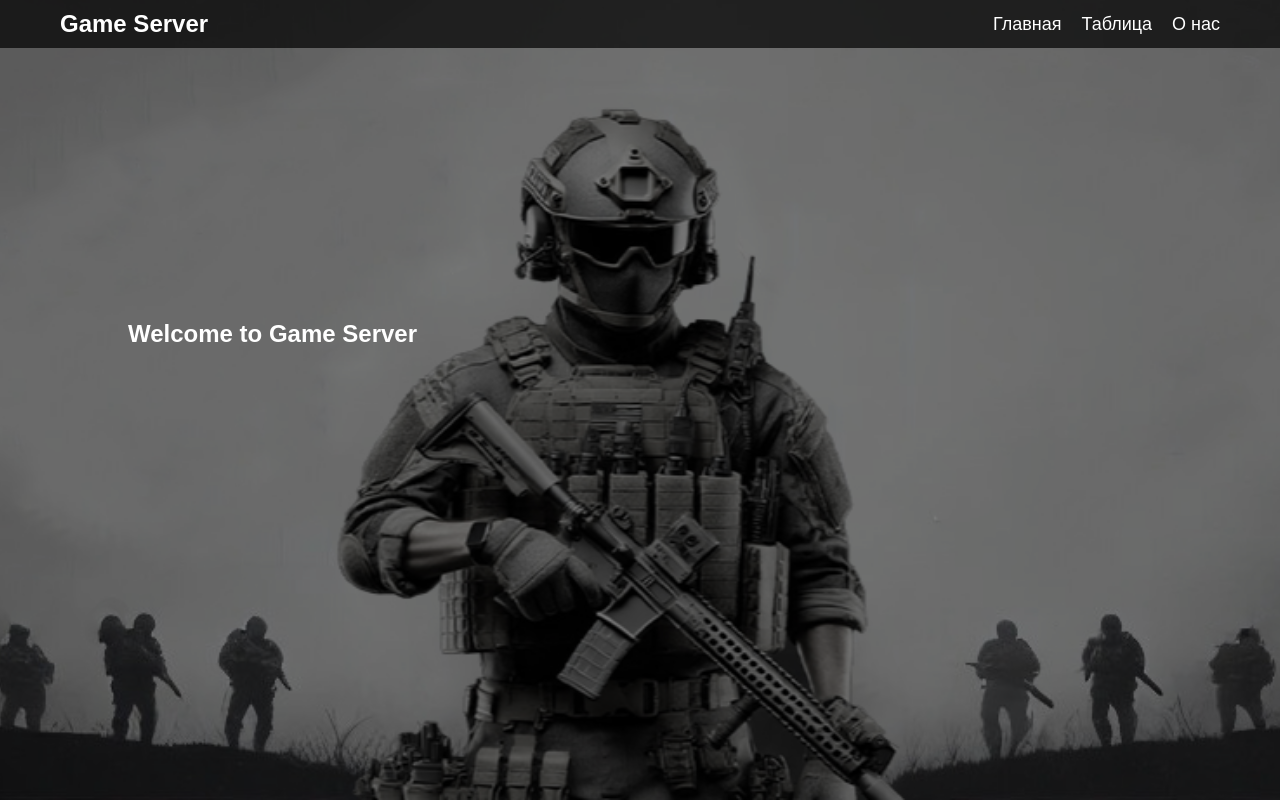
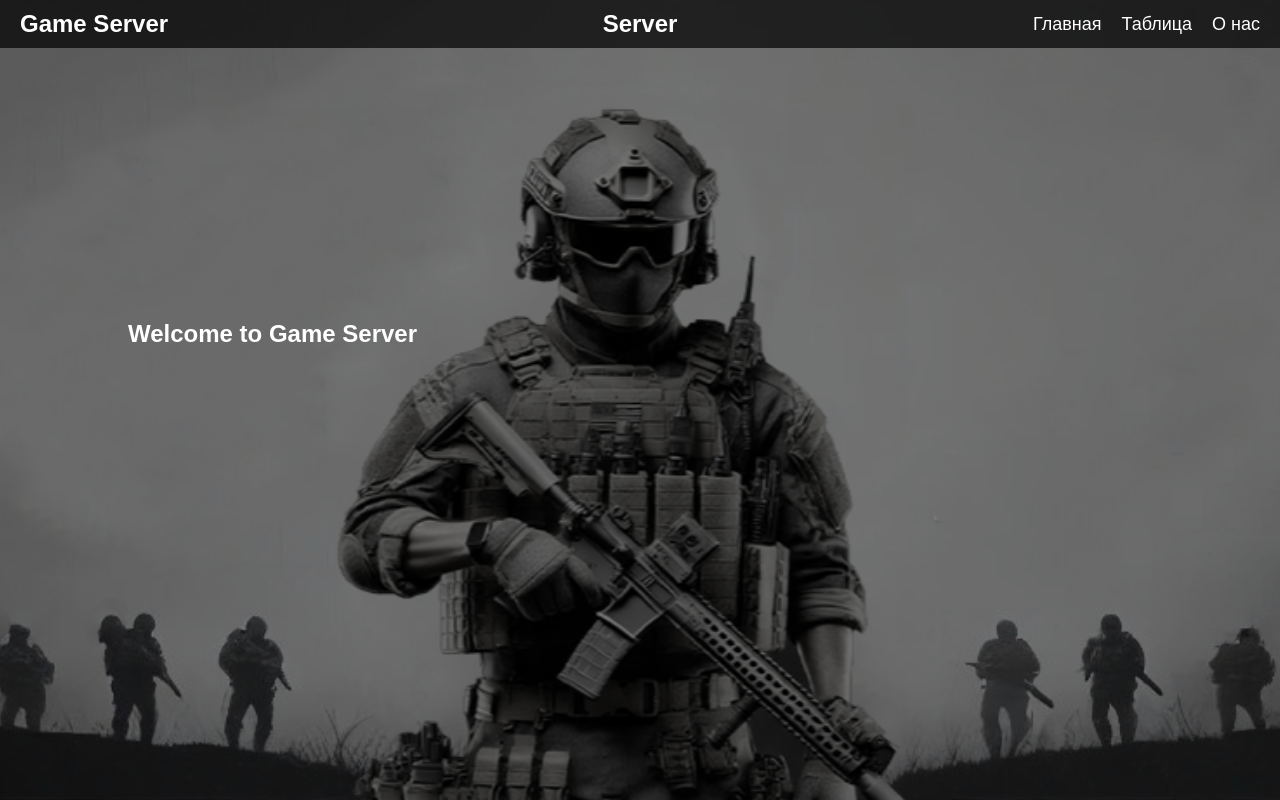
Before and after one commit to valotr0n/projectforarma, a plain HTML site: page main.html in a window 1280 px wide. Drawn offline with Linux system fonts and the light colour scheme.

Commit message:
Изменения в файлах

```diff
--- a/main.css
+++ b/main.css
@@ -17,40 +17,55 @@ header {
     width: 100%;
     background: rgba(0, 0, 0, 0.7);
     padding: 10px 0;
+    display: flex;
+    align-items: center;
+    justify-content: space-between;
     z-index: 10;
 }
 
 nav {
+    width: 100%;
     display: flex;
     justify-content: space-between;
     align-items: center;
-    max-width: 1200px;
-    margin: 0 auto;
     padding: 0 20px;
+    position: relative;
 }
 
 .logo {
     font-size: 24px;
     font-weight: bold;
     color: white;
+    flex: 1;
+    text-align: left;
 }
 
-nav ul {
+.center-text {
+    font-size: 24px;
+    font-weight: bold;
+    text-align: center;
+    flex: 1;
+    color: white;
+}
+
+.nav-links {
     list-style: none;
     display: flex;
+    justify-content: flex-end;
+    flex: 1;
 }
 
-nav ul li {
+.nav-links li {
     margin-left: 20px;
 }
 
-nav ul li a {
+.nav-links li a {
     color: white;
     text-decoration: none;
     font-size: 18px;
 }
 
-nav ul li a:hover {
+.nav-links li a:hover {
     color: #ccc;
 }
 
@@ -86,8 +101,3 @@ h1 {
     font-size: 24px;
     color: white;
 }
-
-
-h1 {
-    font-size: 24px;
-}
--- a/main.html
+++ b/main.html
@@ -10,7 +10,8 @@
     <header>
         <nav>
             <div class="logo">Game Server</div>
-            <ul>
+            <div class="center-text">Server</div>
+            <ul class="nav-links">
                 <li><a href="#">Главная</a></li>
                 <li><a href="#">Таблица</a></li>
                 <li><a href="#">О нас</a></li>
```
